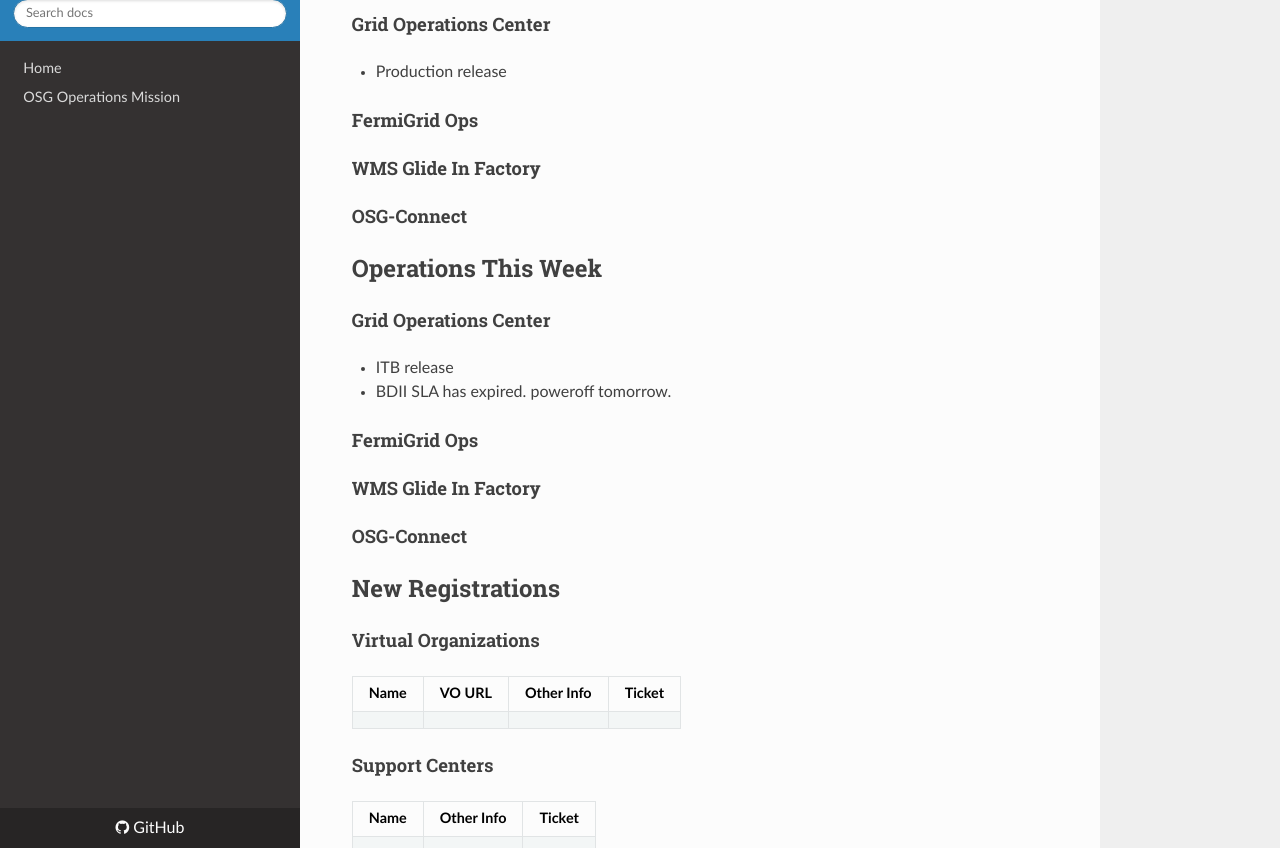
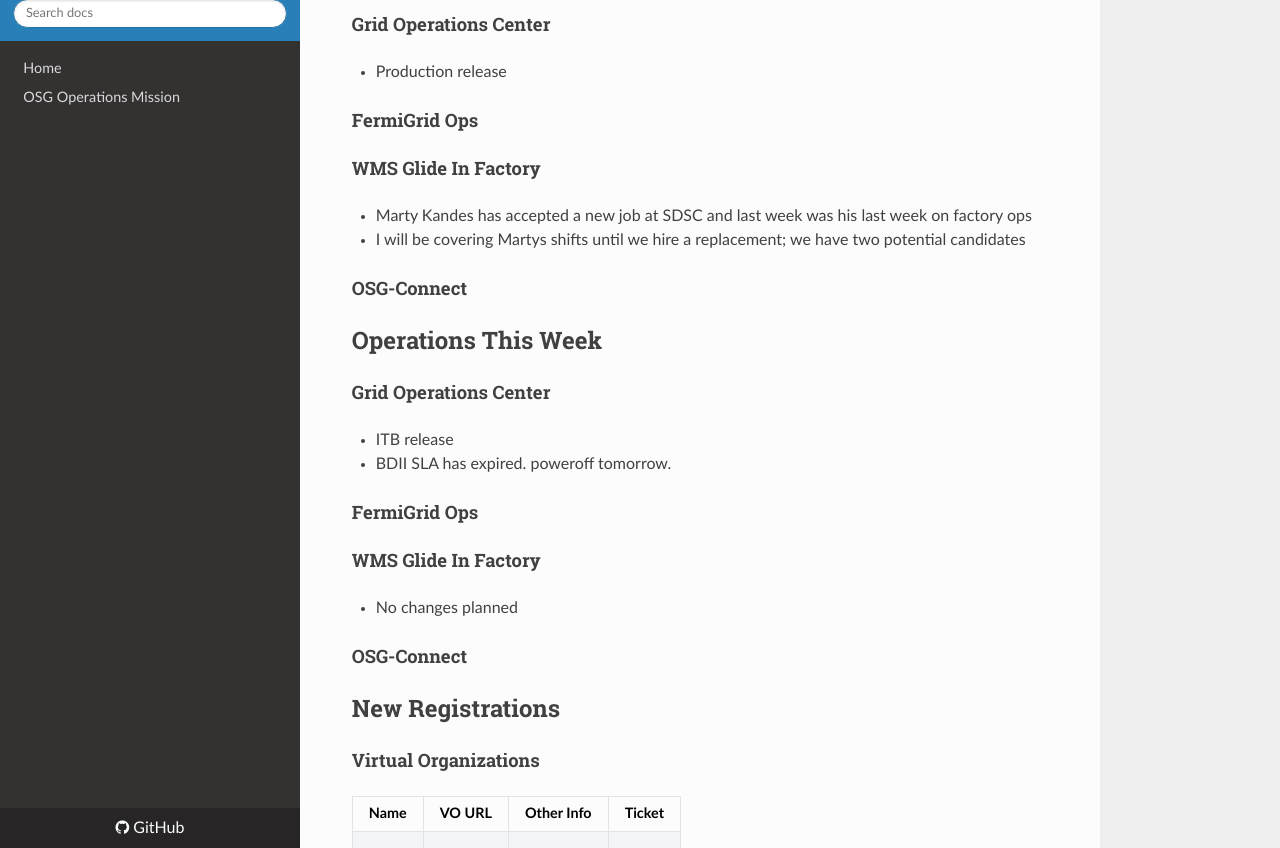
Before and after one commit to osg-htc/operations, an MkDocs documentation site: the page built from docs/WeeklyMinutes/3Apr2017.md, in a window 1280 px wide and 900 px high, scrolled down 1688 px, cut to the strip 52-900 px from the top of the window. Built offline with MkDocs 1.6.1, drawn with Linux system fonts in a browser that asks for light colours; nearby versions of some CDN libraries; old or Windows-style settings are respelled for this version of MkDocs.

Commit message:
factory ops update

```diff
--- a/docs/WeeklyMinutes/3Apr2017.md
+++ b/docs/WeeklyMinutes/3Apr2017.md
@@ -24,6 +24,8 @@
 #### FermiGrid Ops
 
 #### WMS Glide In Factory
+   * Marty Kandes has accepted a new job at SDSC and last week was his last week on factory ops
+   * I will be covering Martys shifts until we hire a replacement; we have two potential candidates
 
 #### OSG-Connect
 
@@ -36,6 +38,7 @@
 #### FermiGrid Ops
 
 #### WMS Glide In Factory
+   * No changes planned
 
 #### OSG-Connect
 
```
